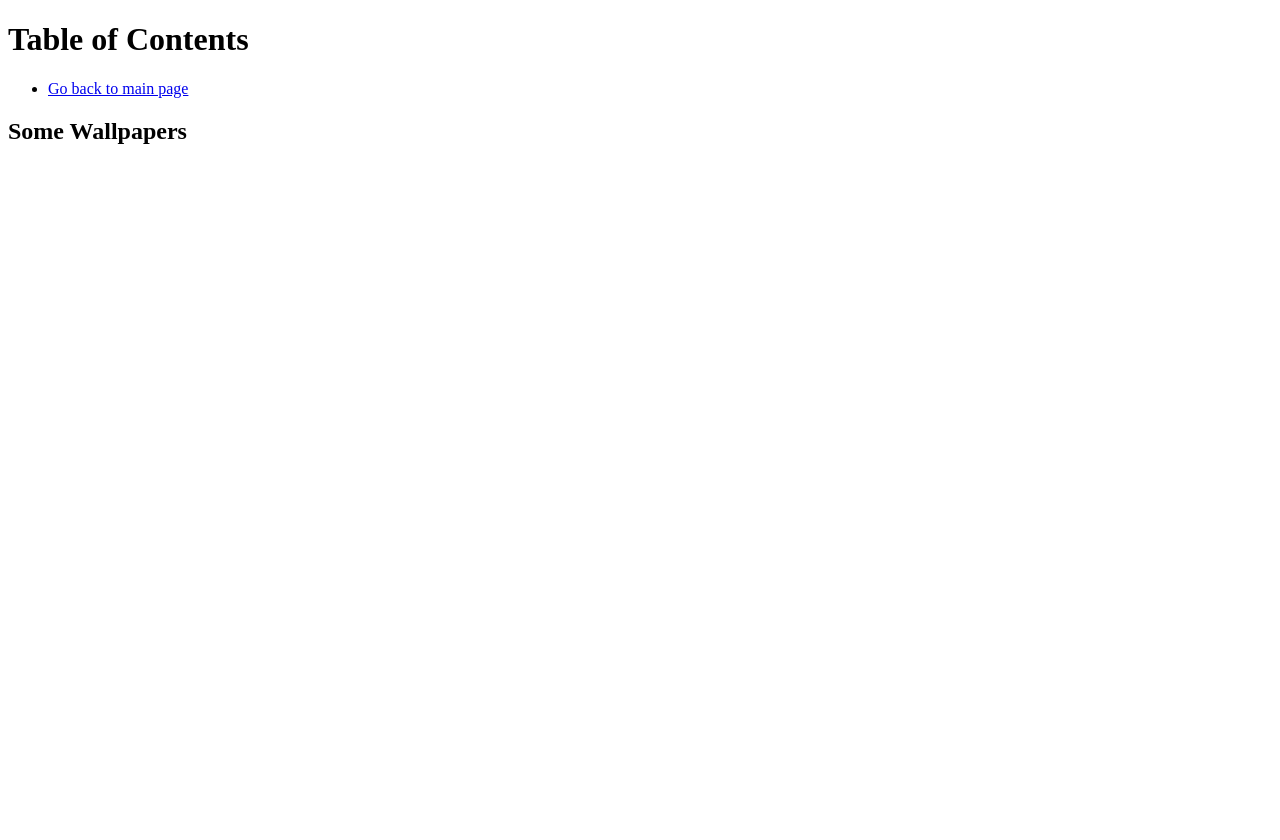
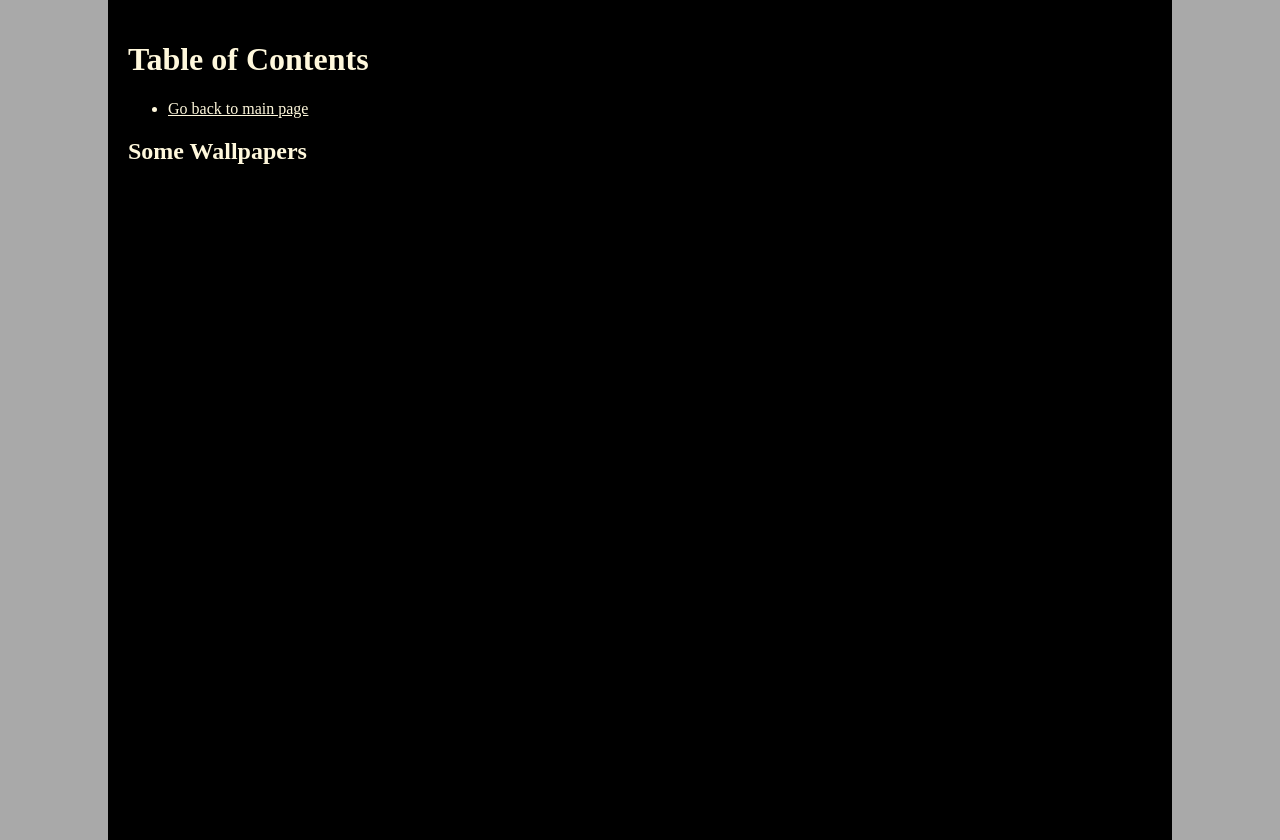
Before and after one commit to aBacIdEe/Unit8_Lab1, a plain HTML site: page mobile_wallpapers.html in a window 1280 px wide. Before the commit the page ends 800 px from the top, so only its background shows below. Drawn offline with Linux system fonts and the light colour scheme.

Commit message:
changed css

```diff
--- a/mobile_wallpapers.html
+++ b/mobile_wallpapers.html
@@ -5,6 +5,7 @@
     <meta http-equiv="X-UA-Compatible" content="IE=edge">
     <meta name="viewport" content="width=device-width, initial-scale=1.0">
     <title>Mobile Wallpapers</title>
+    <link href="style.css" rel="stylesheet" type="text/css">
 </head>
 <body>
     <h1>Table of Contents</h2>
--- a/style.css
+++ b/style.css
@@ -1,11 +1,14 @@
-html {
+html, body {
     background-color:darkgray;
+    height: 100%;
 }
 body {
     background-color: black;
     width: 80%;
     height: 100%;
-    margin: 5% auto;
+    min-height: 100%;
+    margin: 0 auto;
+    padding: 20px;
 }
 h1, h2, p, ul, ol, li, a {
     color: cornsilk;
```
Also changed, not shown: desktop_wallpapers.html (+1 -0 lines).
